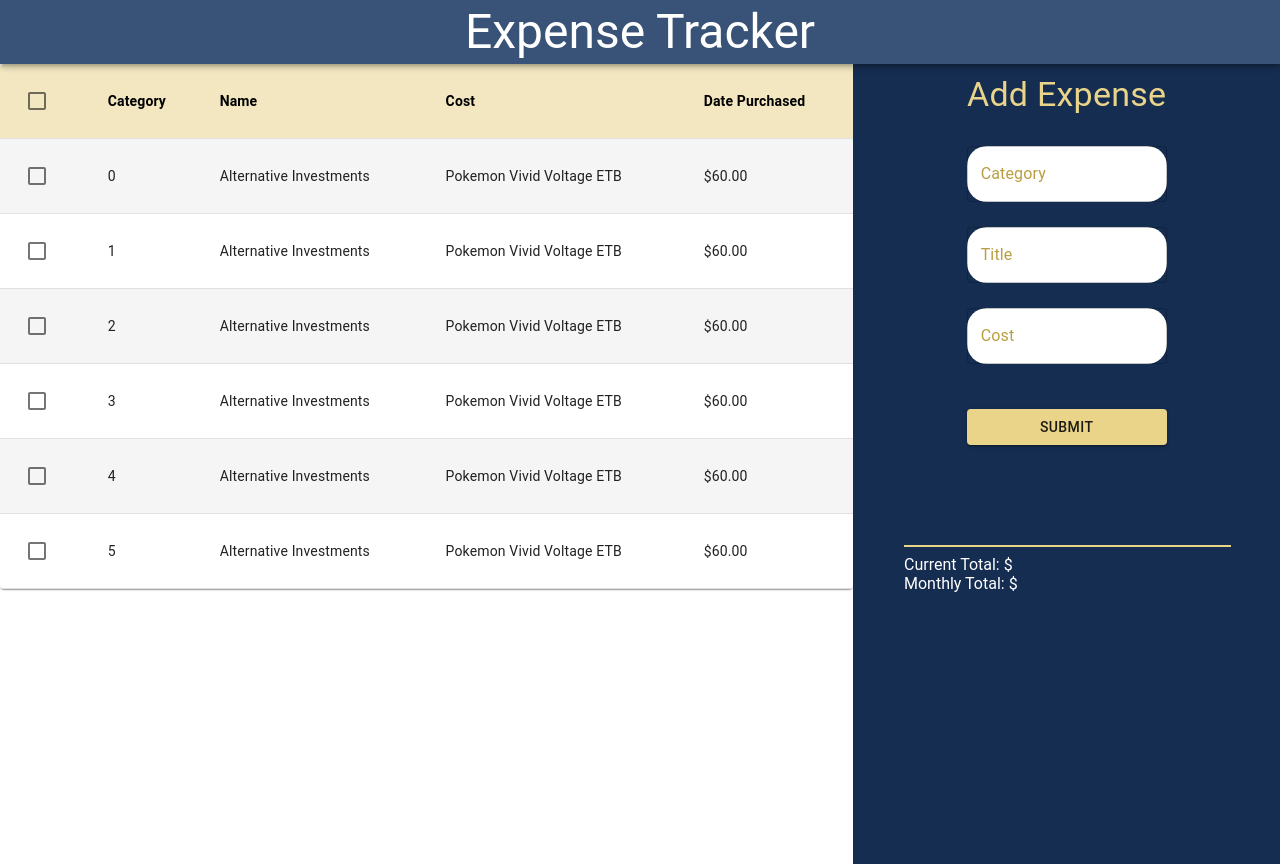
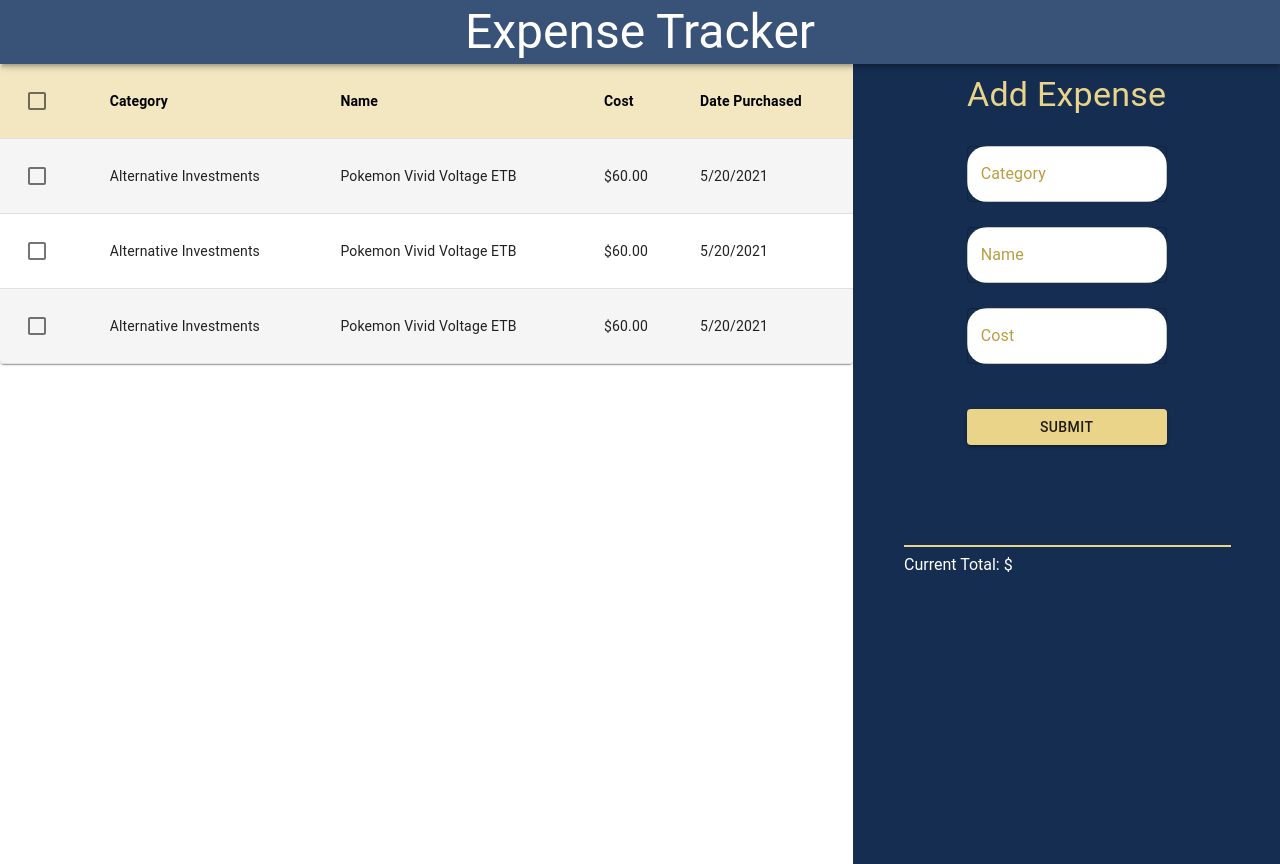
Before and after one commit to alvinoalvin/expense-tracker, a React (Create React App) app in the folder client/: page / in a window 1280 px wide. Built offline with nearby package versions, Linux system fonts and the light colour scheme.

Commit message:
conditionals for checking input

```diff
--- a/client/package.json
+++ b/client/package.json
@@ -4,6 +4,7 @@
   "private": true,
   "dependencies": {
     "@material-ui/core": "^4.12.2",
+    "@material-ui/lab": "^4.0.0-alpha.60",
     "npm-watch": "^0.10.0",
     "react": "^17.0.2",
     "react-dom": "^17.0.2",
--- a/client/src/Components/App.js
+++ b/client/src/Components/App.js
@@ -1,4 +1,4 @@
-import React from 'react';
+import React, { useState } from 'react';
 import { makeStyles, ThemeProvider } from '@material-ui/core/styles';
 import { Grid } from '@material-ui/core';
 import Navbar from "./Navbar";
@@ -26,21 +26,42 @@ const useStyles = makeStyles((theme) => ({
   },
 }));
 
+function createData(id, category, name, cost, datePurchased) {
+  return { id, category, name, cost, datePurchased };
+};
+
 export default function App() {
   const classes = useStyles();
+  const [rows, setRows] = useState([
+    createData(0, 'Alternative Investments', 'Pokemon Vivid Voltage ETB', "$60.00", "5/20/2021"),
+    createData(1, 'Alternative Investments', 'Pokemon Vivid Voltage ETB', "$60.00", "5/20/2021"),
+    createData(2, 'Alternative Investments', 'Pokemon Vivid Voltage ETB', "$60.00", "5/20/2021"),
+
+  ]);
 
   return (
     <ThemeProvider theme={theme}>
-      <Grid container className={classes.root}>
+      <Grid
+        container
+        className={classes.root}
+      >
         <Grid item xs={12}>
           <Navbar />
         </Grid>
         <Grid item xs={8} className={classes.leftside}>
-          <Table />
+          <Table
+            rows={rows}
+            setRows={setRows}
+          />
         </Grid>
         <Grid item xs={4} className={classes.rightside}>
-          <ExpenseForm />
-          <ExpenseSummary />
+          <ExpenseForm
+            rows={rows}
+            setRows={setRows}
+          />
+          <ExpenseSummary
+
+          />
         </Grid>
       </Grid>
     </ThemeProvider>
--- a/client/src/Components/ExpenseForm/index.js
+++ b/client/src/Components/ExpenseForm/index.js
@@ -1,5 +1,6 @@
-import React from 'react';
-import { Typography, TextField, Button } from '@material-ui/core';
+import React, { useState } from 'react';
+import { Typography, TextField, Button, Snackbar } from '@material-ui/core';
+import MuiAlert from '@material-ui/lab/Alert';
 import { makeStyles } from '@material-ui/core/styles';
 import theme from "../theme";
 
@@ -41,10 +42,53 @@ const useStyles = makeStyles((theme) => ({
 
 }));
 
+function Alert(props) {
+  return <MuiAlert elevation={6} variant="filled" {...props} />;
+}
 
 export default function ExpenseForm() {
   const classes = useStyles();
+  const [category, setCategory] = useState("");
+  const [name, setName] = useState("");
+  const [cost, setCost] = useState(0);
+  const [snack, setSnack] = useState(false);
+  const [alert, setAlert] = useState({
+    message: '',
+    severity: ''
+  });
 
+  function addExpense() {
+    let newExpense = {
+      category: category,
+      name: name,
+      cost: cost
+    }
+    console.log(newExpense)
+    /* TODO POST TO DB */
+    return true
+  }
+
+  const handleClose = (event, reason) => {
+    if (reason === 'clickaway') {
+      return;
+    }
+
+    setSnack(false);
+  };
+  function checkCost() {
+    if (!category) {
+      setCategory("Other")
+    }
+    if (!name) {
+      setAlert({ message: 'Please enter a Name!', severity: 'warning' })
+      return false
+    }
+    if (cost === 0) {
+      setAlert({ message: 'Please enter a number!', severity: 'warning' })
+      return false
+    }
+    return true
+  }
   return (
     <div className={classes.expenseForm}>
       <Typography className={classes.formHeader} variant="h4">Add Expense</Typography>
@@ -52,18 +96,43 @@ export default function ExpenseForm() {
         variant="outlined"
         className={classes.expenseInput}
         classes={{ focused: classes.expenseInputFocused }}
+        onChange={(event) => setCategory(event.target.value)}
       />
-      <TextField id="filled-basic" label="Title"
+      <TextField id="filled-basic" label="Name"
         variant="outlined"
         className={classes.expenseInput}
         classes={{ focused: classes.expenseInputFocused }}
+        onChange={(event) => setName(event.target.value)}
       />
       <TextField id="filled-basic" label="Cost"
+        type="number"
         variant="outlined"
         className={classes.expenseInput}
         classes={{ focused: classes.expenseInputFocused }}
+        onChange={(event) => setCost(event.target.value)}
       />
-      <Button variant="contained" className={classes.expenseSubmit}>Submit</Button>
+      <Button variant="contained"
+        className={classes.expenseSubmit}
+        onClick={(event) => {
+          if (!checkCost()) {
+            setSnack(true)
+          } else {
+            addExpense()
+            handleClose()
+          }
+        }}
+      >
+        Submit
+        </Button>
+      <Snackbar
+        anchorOrigin={{ vertical: 'top', horizontal: 'center' }}
+        open={snack}
+        key={'report-snack-bar'}
+        autoHideDuration={6000}
+        onClose={handleClose}
+      >
+        <Alert onClose={handleClose} severity={alert.severity}>{alert.message}</Alert>
+      </Snackbar>
     </div>
   )
 }
--- a/client/src/Components/ExpenseSummary/index.js
+++ b/client/src/Components/ExpenseSummary/index.js
@@ -26,8 +26,8 @@ export default function ExpenseSummary() {
       />
       <div>
         Current Total: $
-        <br />
-        Monthly Total: $
+        {/* <br />
+        Monthly Total: $ */}
       </div>
     </div>
   )
--- a/client/src/Components/Table/index.js
+++ b/client/src/Components/Table/index.js
@@ -23,19 +23,6 @@ const StyledTableRow = withStyles((theme) => ({
   },
 }))(TableRow);
 
-function createData(category, name, cost, datePurchased) {
-  return { category, name, cost, datePurchased };
-}
-
-const rows = [
-  createData(0, 'Alternative Investments', 'Pokemon Vivid Voltage ETB', "$60.00", "5/20/2021"),
-  createData(1, 'Alternative Investments', 'Pokemon Vivid Voltage ETB', "$60.00", "5/20/2021"),
-  createData(2, 'Alternative Investments', 'Pokemon Vivid Voltage ETB', "$60.00", "5/20/2021"),
-  createData(3, 'Alternative Investments', 'Pokemon Vivid Voltage ETB', "$60.00", "5/20/2021"),
-  createData(4, 'Alternative Investments', 'Pokemon Vivid Voltage ETB', "$60.00", "5/20/2021"),
-  createData(5, 'Alternative Investments', 'Pokemon Vivid Voltage ETB', "$60.00", "5/20/2021"),
-];
-
 const useStyles = makeStyles({
   table: {
     minWidth: 700,
@@ -55,8 +42,9 @@ const header = (
     </TableRow>
   </TableHead>
 );
-export default function CustomizedTables() {
+export default function CustomizedTables(props) {
   const classes = useStyles();
+  const rows = props.rows;
 
   return (
     <TableContainer component={Paper}>
```
Also changed, not shown: 2 other files (tests, documents, lock files or other folders).
